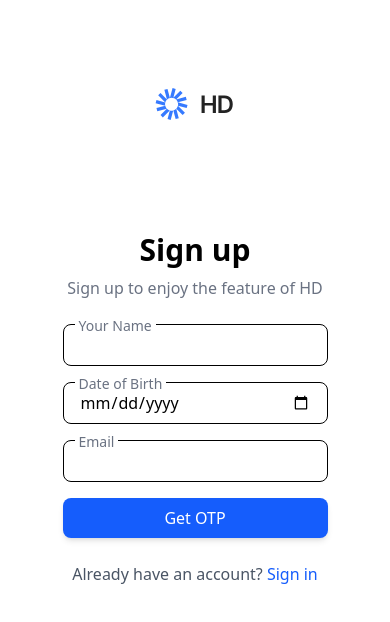
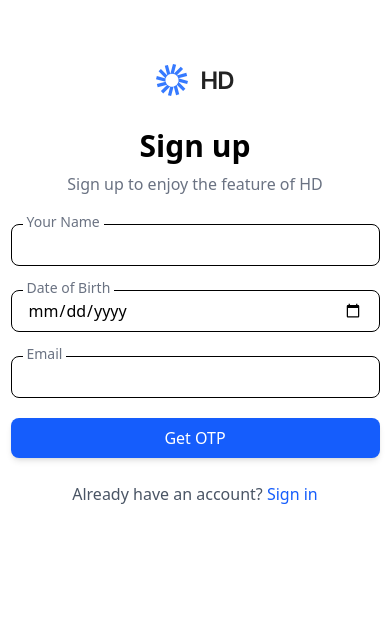
Before and after one commit to Sonu-Kumhar/notewallet-frontend, a React (Vite) app: page /register in a window 390 px wide. Shown: the top 622 px of the page. Built offline with nearby package versions, Linux system fonts and the light colour scheme.

Commit message:
Resizing the input fields again

```diff
--- a/src/components/Login.jsx
+++ b/src/components/Login.jsx
@@ -92,10 +92,9 @@ const Login = () => {
                         <path d="M178.077 25V7.54544H181.239V14.9346H189.327V7.54544H192.497V25H189.327V17.5852H181.239V25H178.077ZM200.891 25H194.976V7.54544H201.01C202.743 7.54544 204.232 7.89487 205.476 8.59374C206.726 9.28692 207.686 10.2841 208.357 11.5852C209.027 12.8864 209.362 14.4432 209.362 16.2557C209.362 18.0739 209.024 19.6364 208.348 20.9432C207.678 22.25 206.709 23.2528 205.442 23.9517C204.181 24.6506 202.663 25 200.891 25ZM198.138 22.2642H200.737C201.953 22.2642 202.967 22.0426 203.78 21.5994C204.592 21.1506 205.203 20.4829 205.612 19.5966C206.021 18.7045 206.226 17.5909 206.226 16.2557C206.226 14.9204 206.021 13.8125 205.612 12.9318C205.203 12.0454 204.598 11.3835 203.797 10.946C203.002 10.5028 202.013 10.2812 200.831 10.2812H198.138V22.2642Z" fill="#232323" />
                     </svg>
                 </div>
-
                 {/* Form */}
-                <div className="flex-1 flex  justify-center mt-20">
-                    <div className="w-full max-w-xl flex flex-col items-center">
+                <div className="flex-1 flex  justify-center md:mt-20">
+                    <div className="w-full flex flex-col items-center">
                         <h2 className="text-3xl font-bold mb-2">Sign in</h2>
                         <p className="text-gray-500 mb-6">
                             Please login to continue to your account
@@ -118,7 +117,7 @@ const Login = () => {
                                         type="email"
                                         value={email}
                                         onChange={(e) => setEmail(e.target.value)}
-                                        className="w-full px-4 py-2 border rounded-lg focus:outline-none focus:ring-2 focus:ring-blue-500"
+                                        className="w-full px-4 pr-30 py-2 my-1 border rounded-lg focus:outline-none focus:ring-2 focus:ring-blue-500"
                                         required
                                         disabled={otpSent}
                                     />
--- a/src/components/Register.jsx
+++ b/src/components/Register.jsx
@@ -97,7 +97,7 @@ const Register = () => {
     return (
         <div className="min-h-screen flex flex-col md:flex-row bg-white">
             {/* Left Section */}
-            <div className="flex-1 flex flex-col h-screen p-6 md:p-12 mt-16 md:mt-0">
+            <div className="flex-1 flex flex-col h-screen p- md:p-12 mt-16 md:mt-0">
                 {/* Logo */}
                 <div className="flex justify-center md:justify-start mb-8">
                     <svg width="343" height="32" viewBox="0 0 343 32" fill="none" xmlns="http://www.w3.org/2000/svg">
@@ -112,7 +112,7 @@ const Register = () => {
                 </div>
 
                 {/* Form */}
-                <div className="flex-1 flex justify-center mt-20">
+                <div className="flex-1 flex justify-center  md:mt-20 ">
                     <div className="w-full max-w-sm flex flex-col items-center">
                         <h2 className="text-3xl font-bold mb-2">Sign up</h2>
                         <p className="text-gray-500 mb-6">
@@ -137,7 +137,7 @@ const Register = () => {
                                 <input
                                     type="text"
                                     name="name"
-                                    className="w-full px-4 py-2 border rounded-lg focus:outline-none focus:ring-2 focus:ring-blue-500"
+                                    className="w-full px-4 py-2 my-1 border rounded-lg focus:outline-none focus:ring-2 focus:ring-blue-500"
                                     value={form.name}
                                     onChange={handleChange}
                                     required
@@ -153,7 +153,7 @@ const Register = () => {
                                 <input
                                     type="date"
                                     name="dob"
-                                    className="w-full px-4 py-2 border rounded-lg focus:outline-none focus:ring-2 focus:ring-blue-500"
+                                    className="w-full px-4 py-2 my-1 border rounded-lg focus:outline-none focus:ring-2 focus:ring-blue-500"
                                     value={form.dob}
                                     onChange={handleChange}
                                     required
@@ -169,7 +169,7 @@ const Register = () => {
                                 <input
                                     type="email"
                                     name="email"
-                                    className="w-full px-4 py-2 border rounded-lg focus:outline-none focus:ring-2 focus:ring-blue-500"
+                                    className="w-full px-4 pr-30 py-2 my-1 border rounded-lg focus:outline-none focus:ring-2 focus:ring-blue-500"
                                     value={form.email}
                                     onChange={handleChange}
                                     required
```
